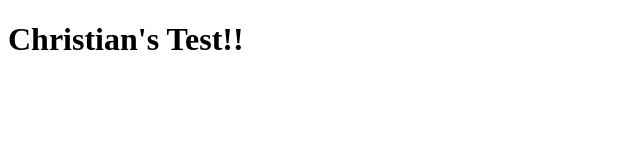
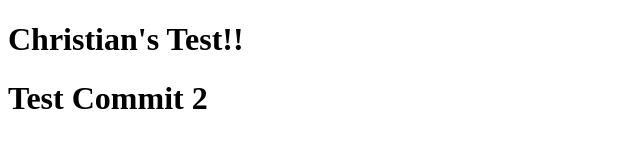
Before and after one commit to therealchristianreed/christest, a plain HTML site: page index.html in a window 1280 px wide. Shown: the whole page, without its empty margins (0-640 px from the left). Drawn offline with Linux system fonts and the light colour scheme.

Commit message:
@nd Commit

```diff
--- a/index.html
+++ b/index.html
@@ -9,6 +9,7 @@
 
 <body>
     <H1>Christian's Test!!</H1>
+    <h1>Test Commit 2</h1>
 </body>
 
 </html>
```
